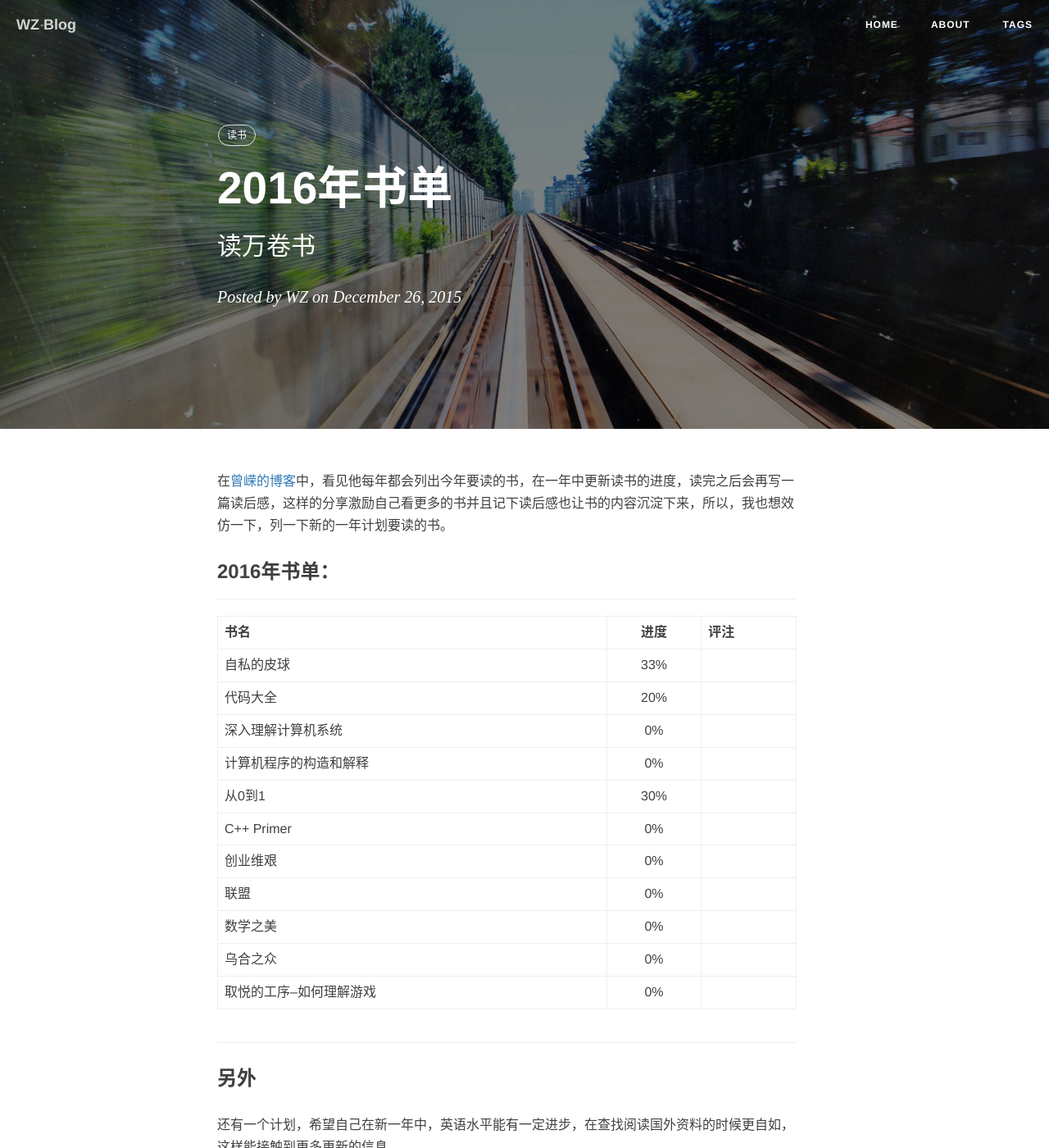
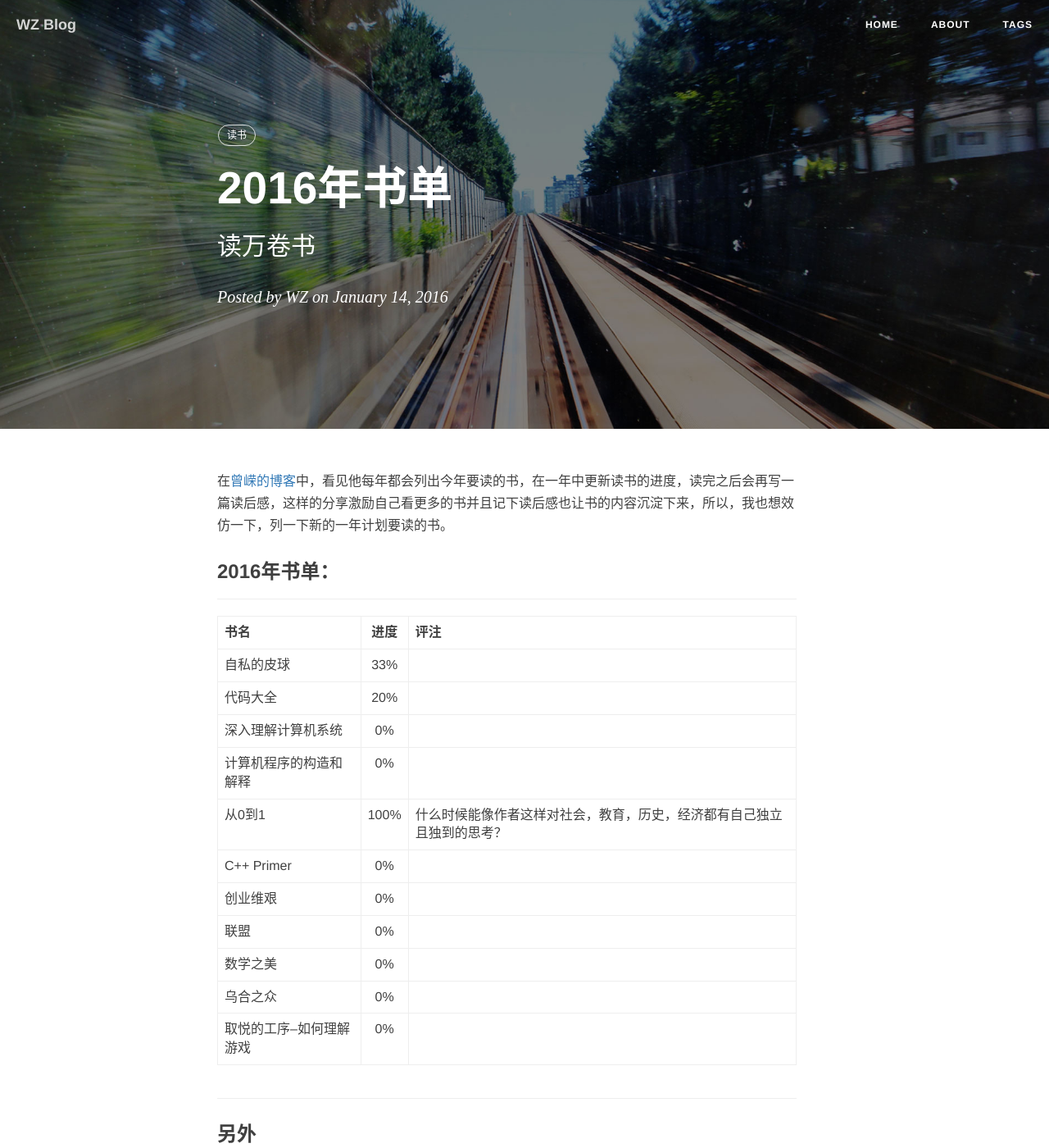
Before and after one commit to sgamerw/sgamerw.github.io, a Jekyll site: the page built from _posts/2015-12-26-reading-plan.md, in a window 1280 px wide and 1400 px high. Shown: the whole window at 82% size. Built offline with Jekyll 4.4.1, drawn with Linux system fonts in a browser that asks for light colours; nearby versions of some CDN libraries; Markdown is read by kramdown in place of the engine named in the settings; comment, search, counter and statistics services are not loaded.

Commit message:
update reading plan post

```diff
--- a/_posts/2015-12-26-reading-plan.md
+++ b/_posts/2015-12-26-reading-plan.md
@@ -2,6 +2,7 @@
 layout:     post
 title:      2016年书单
 subtitle:   读万卷书
+date:       2016-01-14 12:00:00
 author:     "WZ"
 header-img: "img/post-bg-2015.jpg"
 tags:
@@ -18,7 +19,7 @@ tags:
 代码大全|20%|
 深入理解计算机系统|0%|
 计算机程序的构造和解释|0%|
-从0到1|30%|
+从0到1|100%|什么时候能像作者这样对社会，教育，历史，经济都有自己独立且独到的思考？
 C++ Primer|0%|
 创业维艰|0%|
 联盟|0%|
```
